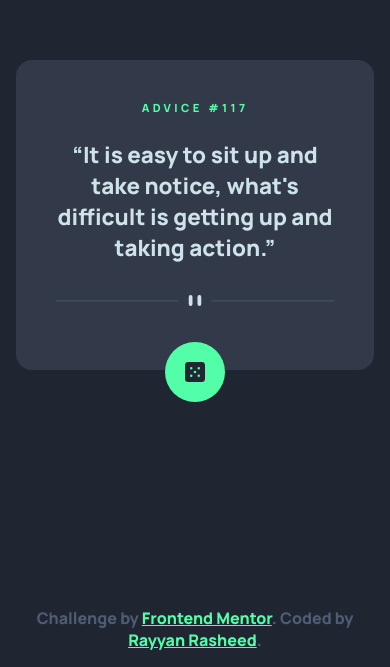
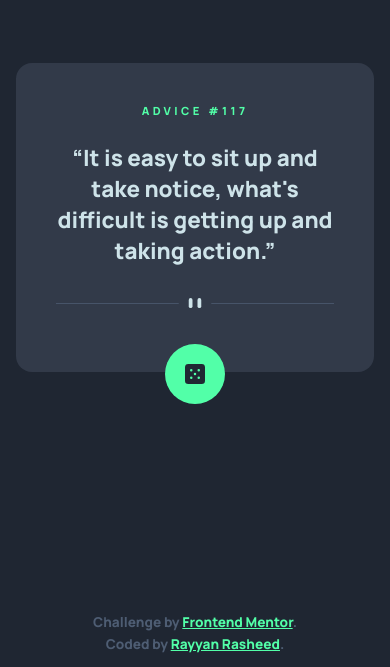
Before and after one commit to RayyanRNKJ/Advice-generator-app, a plain HTML site: page index.html in a window 390 px wide. Shown: the part 177-844 px from the top of the page. Drawn offline with Linux system fonts and the light colour scheme.

Commit message:
Edited layout styles and attribution sytles

```diff
--- a/index.html
+++ b/index.html
@@ -21,7 +21,7 @@
 
 </head>
 
-<body class="flex-container">
+<body class="grid-container">
   <main class="main flex-container">
     <div class="advice-generator__container">
       <div class="advice-generator__sub-container flex-container">
@@ -37,9 +37,9 @@
     </div>
   </main>
 
-  <footer class="attribution">
-    Challenge by <a href="https://www.frontendmentor.io?ref=challenge" target="_blank">Frontend Mentor</a>.
-    Coded by <a href="https://linktr.ee/rayyanrnkj" target="_blank">Rayyan Rasheed</a>.
+  <footer class="attribution flex-container">
+    <p class="attribution__challenge-link">Challenge by <a href="https://www.frontendmentor.io?ref=challenge" target="_blank">Frontend Mentor</a>.</p>
+    <p class="attribution__creator-link">Coded by <a href="https://linktr.ee/rayyanrnkj" target="_blank">Rayyan Rasheed</a>.</p>
   </footer>
 
   <script src="script.js"></script>
--- a/style.css
+++ b/style.css
@@ -4,17 +4,16 @@
   box-sizing: border-box;
 }
 
-html,
 body {
-  height: 100%;
+  background-color: hsl(218, 23%, 16%);
+  min-height: 100vh;
+  font-family: "Manrope", sans-serif;
+  padding: 0 1em;
 }
 
-body {
-  background-color: hsl(218, 23%, 16%);
-  font-family: "Manrope", sans-serif;
-  overflow-x: hidden;
-  flex-direction: column;
-  padding: 0 1em;
+.grid-container {
+  display: grid;
+  place-items: center;
 }
 
 .flex-container {
@@ -23,7 +22,7 @@ body {
   align-items: center;
 }
 
-.main{
+.main {
   margin-top: auto;
 }
 
@@ -58,11 +57,11 @@ body {
   text-align: center;
 }
 
-.advice-generator__advice-text::before{
+.advice-generator__advice-text::before {
   content: open-quote;
 }
 
-.advice-generator__advice-text::after{
+.advice-generator__advice-text::after {
   content: close-quote;
 }
 
@@ -102,13 +101,13 @@ body {
 }
 
 .attribution {
-  text-align: center;
   margin-top: auto;
   margin-bottom: 1em;
   color: hsl(217, 19%, 38%);
+  gap: 0.2em;
 }
 
-.attribution a{
+.attribution a {
   color: hsl(150, 100%, 66%);
 }
 
@@ -116,11 +115,10 @@ body {
   .advice-generator__container {
     padding: 2em 0;
   }
+
+  .attribution {
+    font-size: 0.85rem;
+    flex-direction: column;
+    gap: 0.35em;
+  }
 }
-
-/*
-- Light Cyan: hsl(193, 38%, 86%);
-- Neon Green: hsl(150, 100%, 66%);
-- Grayish Blue: hsl(217, 19%, 38%);
-- Dark Grayish Blue: hsl(217, 19%, 24%);
-- Dark Blue: hsl(218, 23%, 16%); */
```
